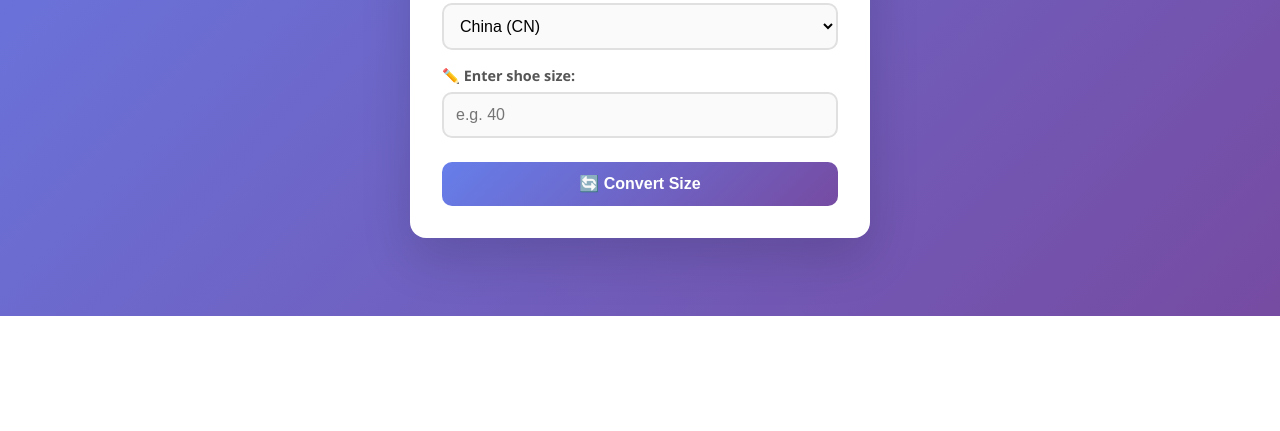
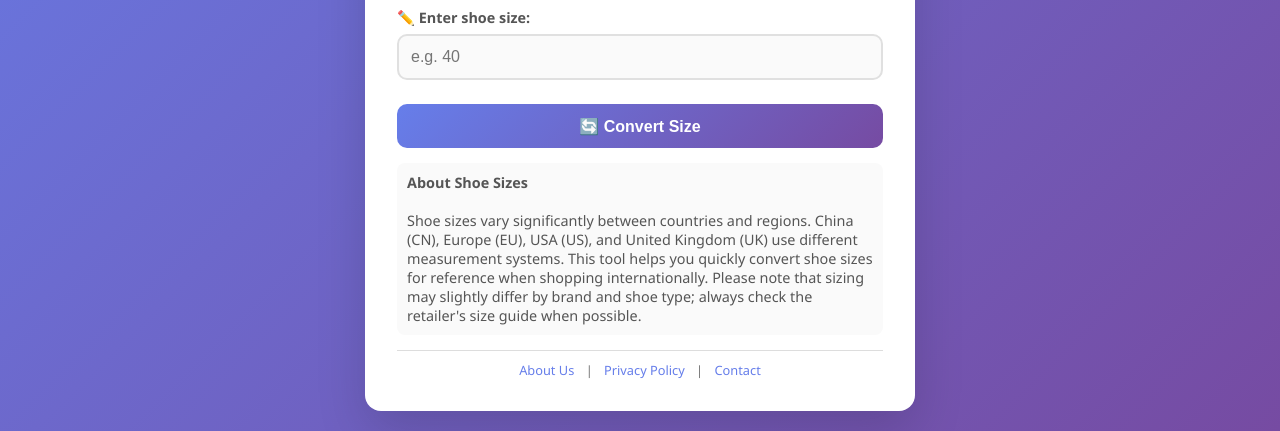
Before and after one commit to Anbaojun/shoe-size-converter, a plain HTML site: page index.html in a window 1280 px wide. Shown: the part 484-915 px from the top of the page. Before the commit the page ends 800 px from the top, so only its background shows below. Drawn offline with Linux system fonts and the light colour scheme.

Commit message:
Update index.html

```diff
--- a/index.html
+++ b/index.html
@@ -26,7 +26,7 @@
             border-radius: 16px;
             box-shadow: 0 20px 50px rgba(0, 0, 0, 0.15);
             text-align: center;
-            max-width: 460px;
+            max-width: 550px;
             width: 100%;
         }
         .lang-bar {
@@ -114,7 +114,7 @@
             border-radius: 12px;
             font-size: 0.95rem;
             color: #333;
-            min-height: 160px;
+            min-height: 180px;
             border: 2px dashed #e0e0e0;
             display: none;
             text-align: left;
@@ -154,6 +154,31 @@
         .note.show {
             display: block;
         }
+        .footer-links {
+            text-align: center;
+            font-size: 0.8rem;
+            color: #777;
+            margin-top: 15px;
+            padding-top: 10px;
+            border-top: 1px solid #ddd;
+        }
+        .footer-links a {
+            margin: 0 8px;
+            color: #667eea;
+            text-decoration: none;
+        }
+        .footer-links a:hover {
+            text-decoration: underline;
+        }
+        .about-text {
+            text-align: left;
+            font-size: 0.9rem;
+            color: #555;
+            padding: 10px;
+            background: #fafafa;
+            border-radius: 8px;
+            margin-top: 15px;
+        }
         @media (max-width: 480px) {
             .container {
                 padding: 1.2rem;
@@ -163,6 +188,9 @@
             }
         }
     </style>
+    <!-- ===== ADSENSE CODE GOES HERE ===== -->
+    <!-- 当你从AdSense获得验证代码后，粘贴在下面这行的位置 -->
+    <!-- 例如：<script async src="https://pagead2.googlesyndication.com/pagead/js/adsbygoogle.js?client=ca-pub-xxxxxxxxxxxxxxxxx" crossorigin="anonymous"></script> -->
 </head>
 <body>
 <div class="container">
@@ -204,6 +232,22 @@
     </div>
 
     <div class="note" id="note">💡 <span id="noteText">The entered size is not in the standard table. Approximate estimation used.</span></div>
+
+    <!-- 底部说明文字（帮助AdSense审核通过） -->
+    <div class="about-text">
+        <strong>About Shoe Sizes</strong><br><br>
+        Shoe sizes vary significantly between countries and regions.
+        China (CN), Europe (EU), USA (US), and United Kingdom (UK) use different measurement systems.
+        This tool helps you quickly convert shoe sizes for reference when shopping internationally.
+        Please note that sizing may slightly differ by brand and shoe type; always check the retailer's size guide when possible.
+    </div>
+
+    <!-- 页脚链接（AdSense要求必须有） -->
+    <div class="footer-links">
+        <a href="#" onclick="alert('Shoe Size Converter is a free online tool for converting shoe sizes between different international standards.'); return false;">About Us</a> |
+        <a href="#" onclick="alert('This website uses cookies and third-party advertising (Google AdSense) to provide its services. By using this site, you consent to the use of cookies.'); return false;">Privacy Policy</a> |
+        <a href="#" onclick="alert('Contact us at: your-email@gmail.com'); return false;">Contact</a>
+    </div>
 </div>
 
 <script>
```
